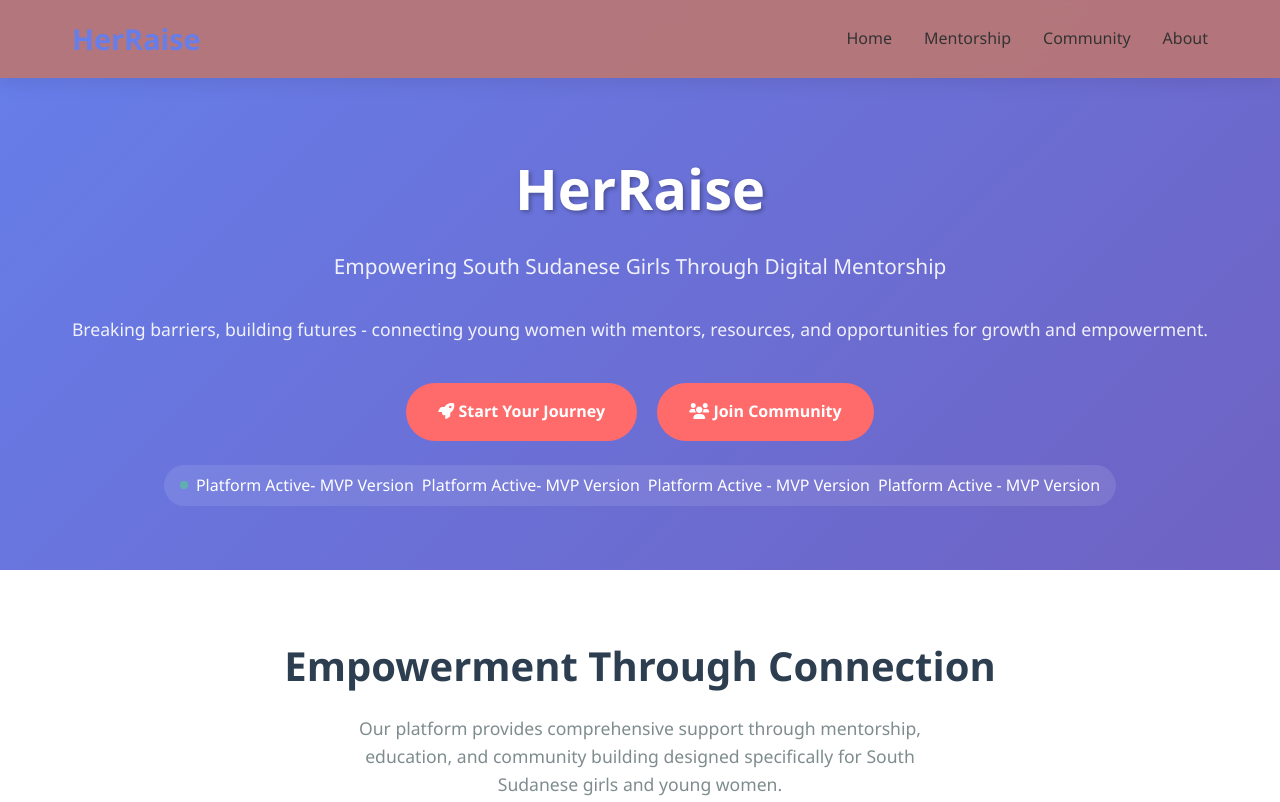
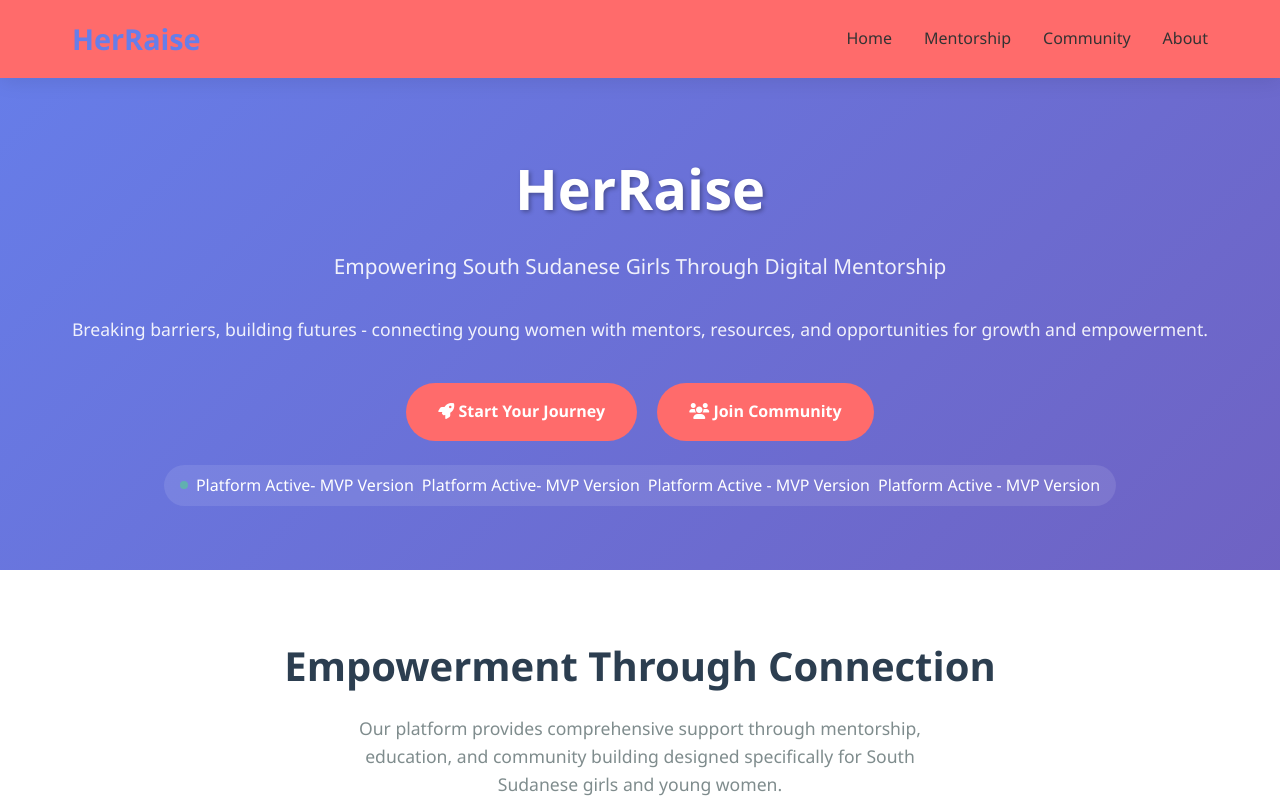
Before and after one commit to dorcusmalony/HerRaise_Planning_CI-Foundation, a plain HTML site: page frontend/index.html in a window 1280 px wide. Shown: the top 802 px of the page. Drawn offline with Linux system fonts and the light colour scheme.

Commit message:
Develop
* My changes from main

Co-authored-by: dorcusmalony <dorcusmalony@alustudent.com>

* testing

Co-authored-by: dorcusmalony <dorcusmalony@alustudent.com>

* Feature

* testing

* testing

---------

Co-authored-by: dorcusmalony <dorcusmalony@alustudent.com>

* Feature

* testing

* testing

* testing automated deployment

---------

Co-authored-by: dorcusmalony <dorcusmalony@alustudent.com>

---------

Co-authored-by: dorcusmalony <dorcusmalony@alustudent.com>

```diff
--- a/frontend/index.html
+++ b/frontend/index.html
@@ -22,7 +22,7 @@
 
         .header {
 
-            background: rgba(184, 119, 119, 0.95);
+            background: #ff6b6b;
 
 
 
@@ -386,19 +386,8 @@
             });
         });
 
-        // API health check and status display
-        // async function checkApiStatus() {
-        //     try {
-        //         const response = await fetch('/api/health');
-        //         const data = await response.json();
-        //         console.log('API Status:', data);
-        //     } catch (error) {
-        //         console.log('API check failed:', error);
-        //     }
-        // }
 
-        // Check API status on page load
-        // window.addEventListener('load', checkApiStatus);
+
     </script>
 </body>
 </html>
```
